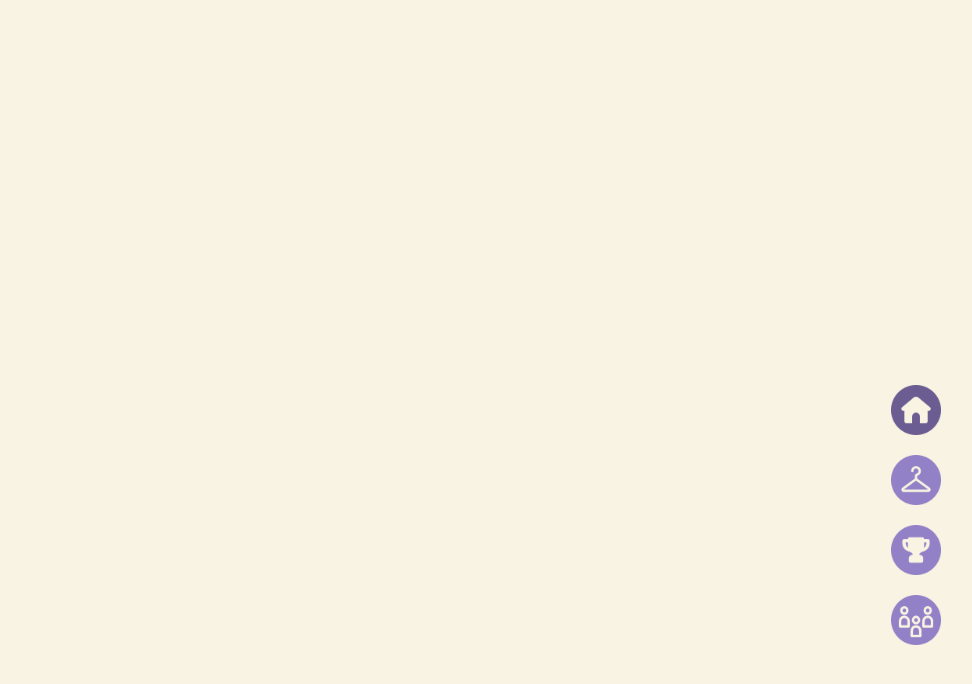
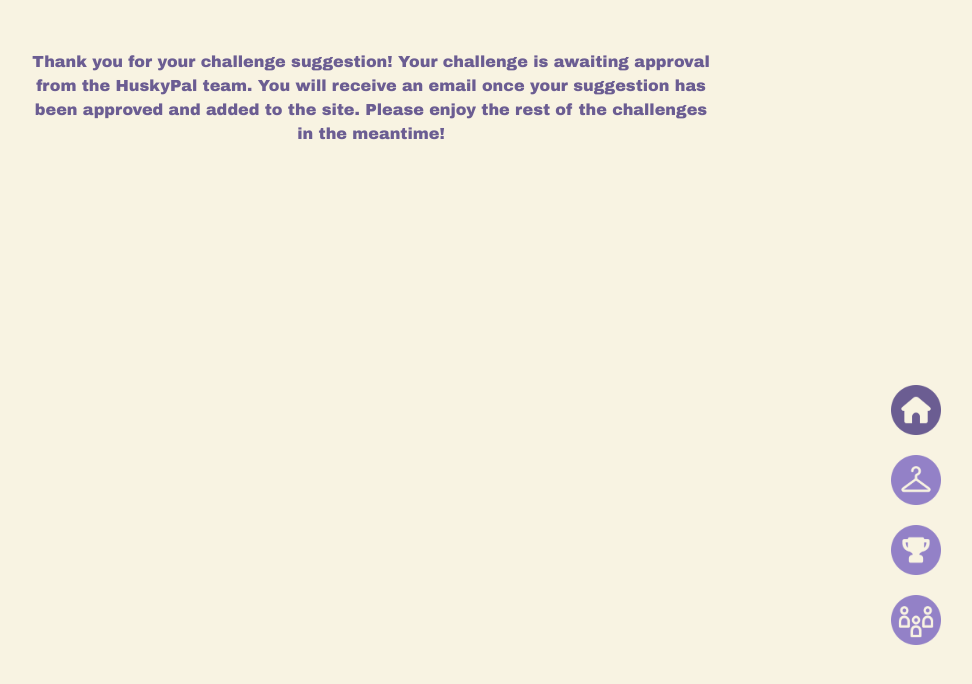
Before and after one commit to kiannabolante/huskypal, a React (Create React App) app in the folder clients/: page /coming-soon in a window 1280 px wide. Shown: the top 684 px of the page, without its empty margins (269-1241 px from the left). Built offline with nearby package versions, Linux system fonts and the light colour scheme.

Commit message:
suggestions layout and button style for track selection

```diff
--- a/clients/src/components/ComingSoon.css
+++ b/clients/src/components/ComingSoon.css
@@ -20,9 +20,9 @@
 
   /* Styles for the suggestions list for better readability */
   .coming-soon-suggestions ul {
-    list-style-type: none;
     padding: 0;
     margin: 20px 0;
+    list-style: none;
   }
 
   .coming-soon-suggestions li {
--- a/clients/src/components/ComingSoon.jsx
+++ b/clients/src/components/ComingSoon.jsx
@@ -1,7 +1,7 @@
-import React, { useEffect, useState } from 'react';
+import React, { useEffect, useState } from "react";
 import { useLocation } from "react-router-dom";
-import { Link } from 'react-router-dom';
-import './ComingSoon.css';
+import { Link } from "react-router-dom";
+import "./ComingSoon.css";
 
 import activatedHome from "../images/nav-bar/activatedHome.png";
 import deactivatedPals from "../images/nav-bar/deactivatedPals.png";
@@ -13,35 +13,47 @@ function ComingSoon() {
   const [suggestions, setSuggestions] = useState([]);
 
   useEffect(() => {
-    const storedSuggestions = JSON.parse(localStorage.getItem('suggestions')) || [];
+    const storedSuggestions =
+      JSON.parse(localStorage.getItem("suggestions")) || [];
     setSuggestions(storedSuggestions);
   }, []);
 
   // Check if the user navigated here after submitting a suggestion
   const fromSubmission = location.state?.fromSubmission;
   function clearSuggestions() {
-    const confirmClear = window.confirm("Are you sure you want to clear all suggestions?");
+    const confirmClear = window.confirm(
+      "Are you sure you want to clear all suggestions?"
+    );
     if (confirmClear) {
-      localStorage.removeItem('suggestions');
+      localStorage.removeItem("suggestions");
       setSuggestions([]);
     }
   }
 
   return (
-    <div style={{ textAlign: 'center', marginTop: '50px' }}>
-      {fromSubmission && <h1>Wait to get approved</h1>}
+    <div style={{ textAlign: "center", marginTop: "50px" }}> {/* Removed listStyle */}
+      {fromSubmission && <h1>Suggestion Submitted!</h1>}
+      <p style={{marginRight: "300px", marginLeft: "300px"}}>{/* Adjusted margin */}
+        Thank you for your challenge suggestion! Your challenge is awaiting
+        approval from the HuskyPal team.
+        You will receive an email once your
+        suggestion has been approved and added to the site. Please enjoy the
+        rest of the challenges in the meantime!
+      </p>
       {fromSubmission && (
         <div>
-          <ul>
+          <h4 style={{marginTop: "0px"}}>Suggestions awaiting approval:</h4>
+          <ul style={{listStyle: "none"}}>
             {suggestions.map((suggestion, index) => (
-              <li key={index}>{suggestion}</li> // Display each suggestion in a list item
+              <li key={index}>{suggestion}</li>
             ))}
           </ul>
         </div>
+
       )}
       <section className="logos">
         <div>
-        <Link to="/">
+          <Link to="/home">
             <img
               src={activatedHome}
               alt="home button to get to home page"
@@ -50,7 +62,7 @@ function ComingSoon() {
           </Link>
         </div>
         <div>
-          <Link to="/user/accessories">
+          <Link to="/athletic/closet">
             <img
               src={deactivatedCloset}
               alt="closet button to see accessories "
@@ -59,7 +71,7 @@ function ComingSoon() {
           </Link>
         </div>
         <div>
-          <Link to="/user/level">
+          <Link to="/athletic/milestone">
             <img
               src={deactivatedLevels}
               alt="levels button to see progress and rewards"
@@ -68,7 +80,7 @@ function ComingSoon() {
           </Link>
         </div>
         <div>
-        <Link to="/user/pal">
+          <Link to="/pal">
             <img
               src={deactivatedPals}
               alt="pals button to connect with others"
@@ -77,7 +89,6 @@ function ComingSoon() {
           </Link>
         </div>
       </section>
-
     </div>
   );
 }
--- a/clients/src/components/Homepage.jsx
+++ b/clients/src/components/Homepage.jsx
@@ -79,7 +79,7 @@ function TraitBox() {
         <label htmlFor="foodie">FOODIE</label>
       </div>
       <div>
-        <button type="button" onClick={handleSubmit}>Submit</button>
+        <button type="button" className="button" onClick={handleSubmit}>Submit</button>
       </div>
       <div className="trait">This trait will determine what UW challenges you're assigned!</div>
     </div>
```
Lines whose indentation alone changed are shown as unchanged.
